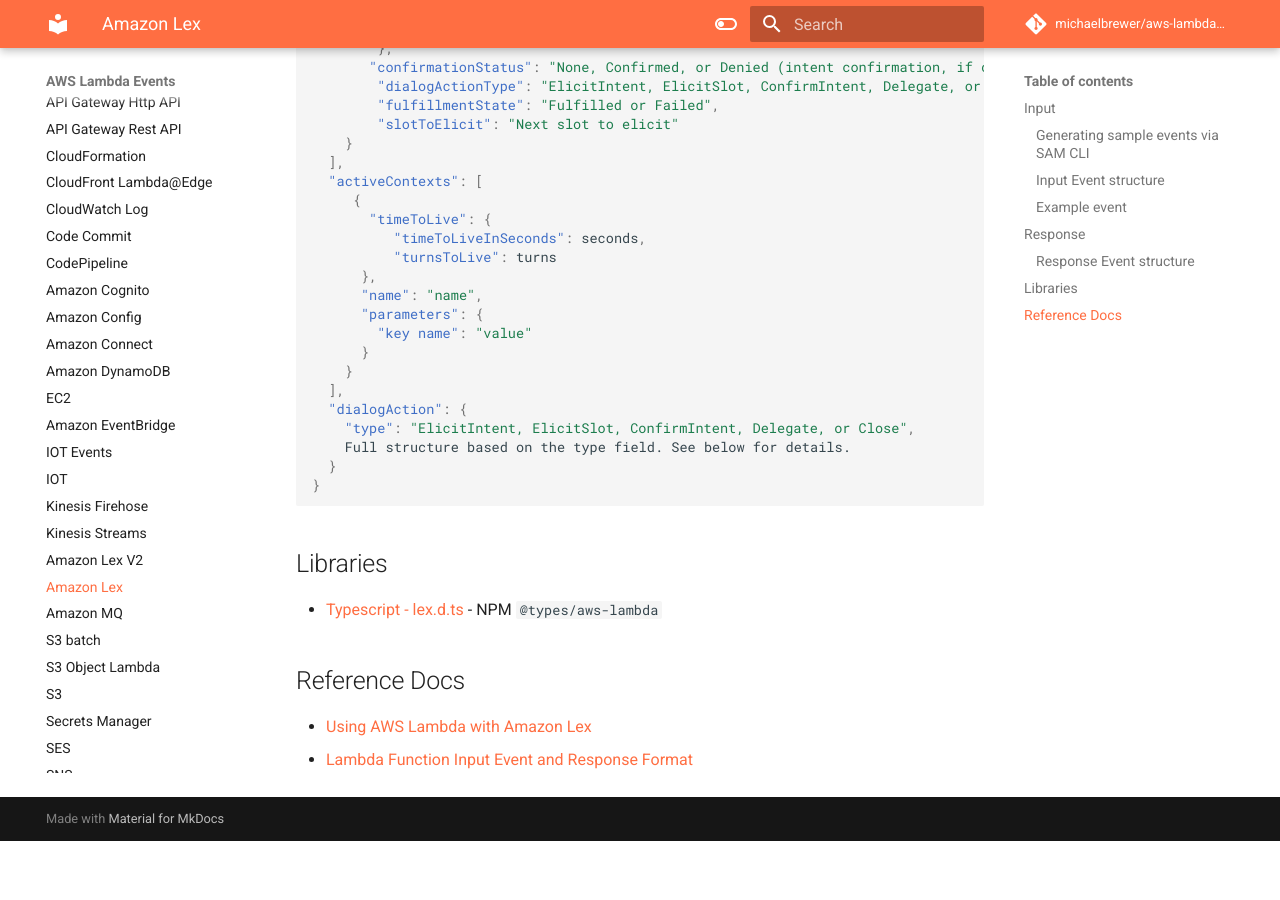
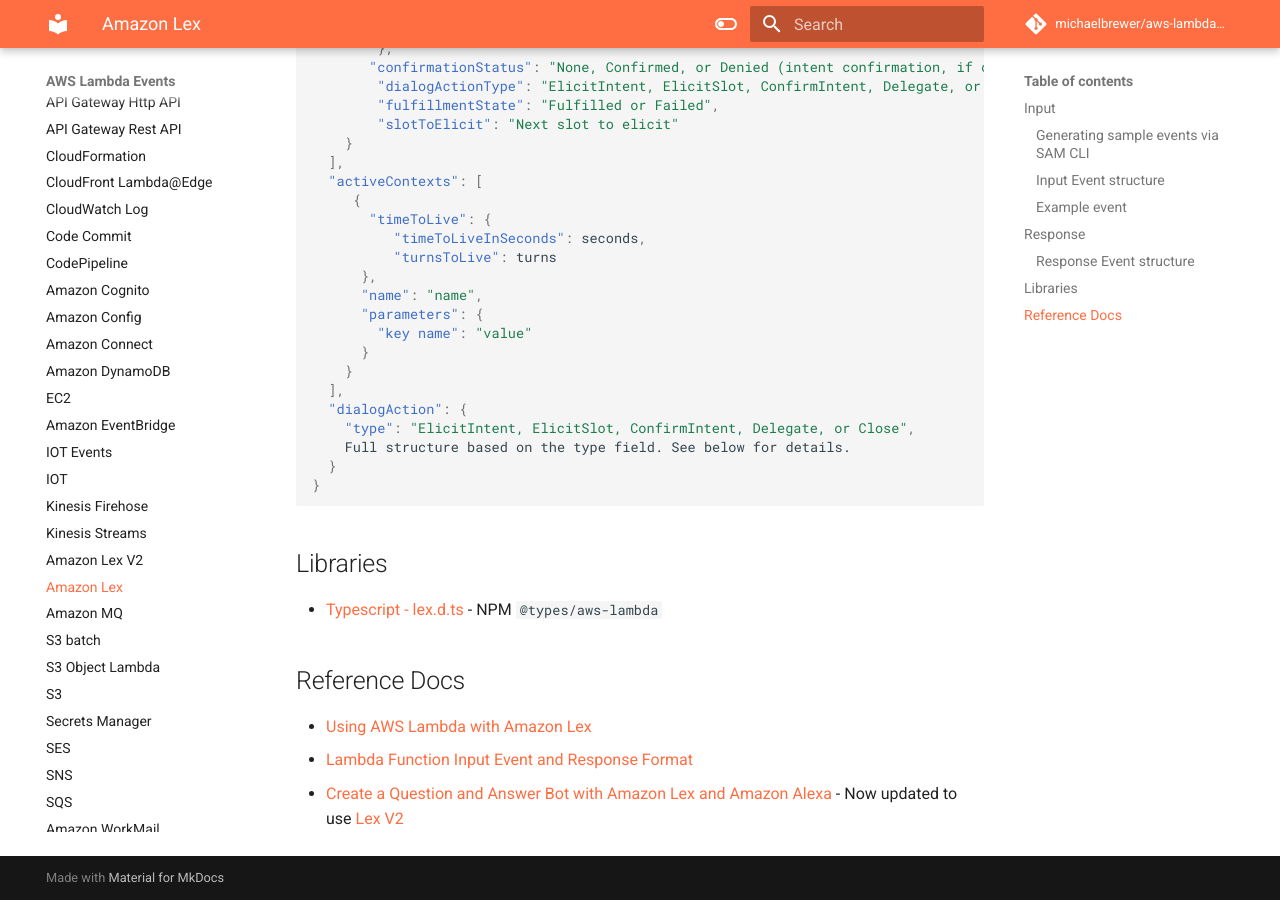
Before and after one commit to michaelbrewer/aws-lambda-events, an MkDocs documentation site: the page built from docs/lex.md, in a window 1280 px wide and 900 px high, scrolled down 3530 px. Built offline with MkDocs 1.6.1 and Material for MkDocs 9.7.7, drawn with Linux system fonts in a browser that asks for light colours; comment, search, counter and statistics services are not loaded; before the commit the page ends 4371 px from its top, so only the background shows below that.

Commit message:
feat(lex): Add reference to Qnabot

```diff
--- a/docs/lex.md
+++ b/docs/lex.md
@@ -204,3 +204,4 @@
 
 - [Using AWS Lambda with Amazon Lex](https://docs.aws.amazon.com/lambda/latest/dg/services-lex.html)
 - [Lambda Function Input Event and Response Format](https://docs.aws.amazon.com/lex/latest/dg/lambda-input-response-format.html)
+- [Create a Question and Answer Bot with Amazon Lex and Amazon Alexa](https://aws.amazon.com/blogs/machine-learning/creating-a-question-and-answer-bot-with-amazon-lex-and-amazon-alexa/#new-features-log) - Now updated to use [Lex V2](./lex-v2.md)
```
